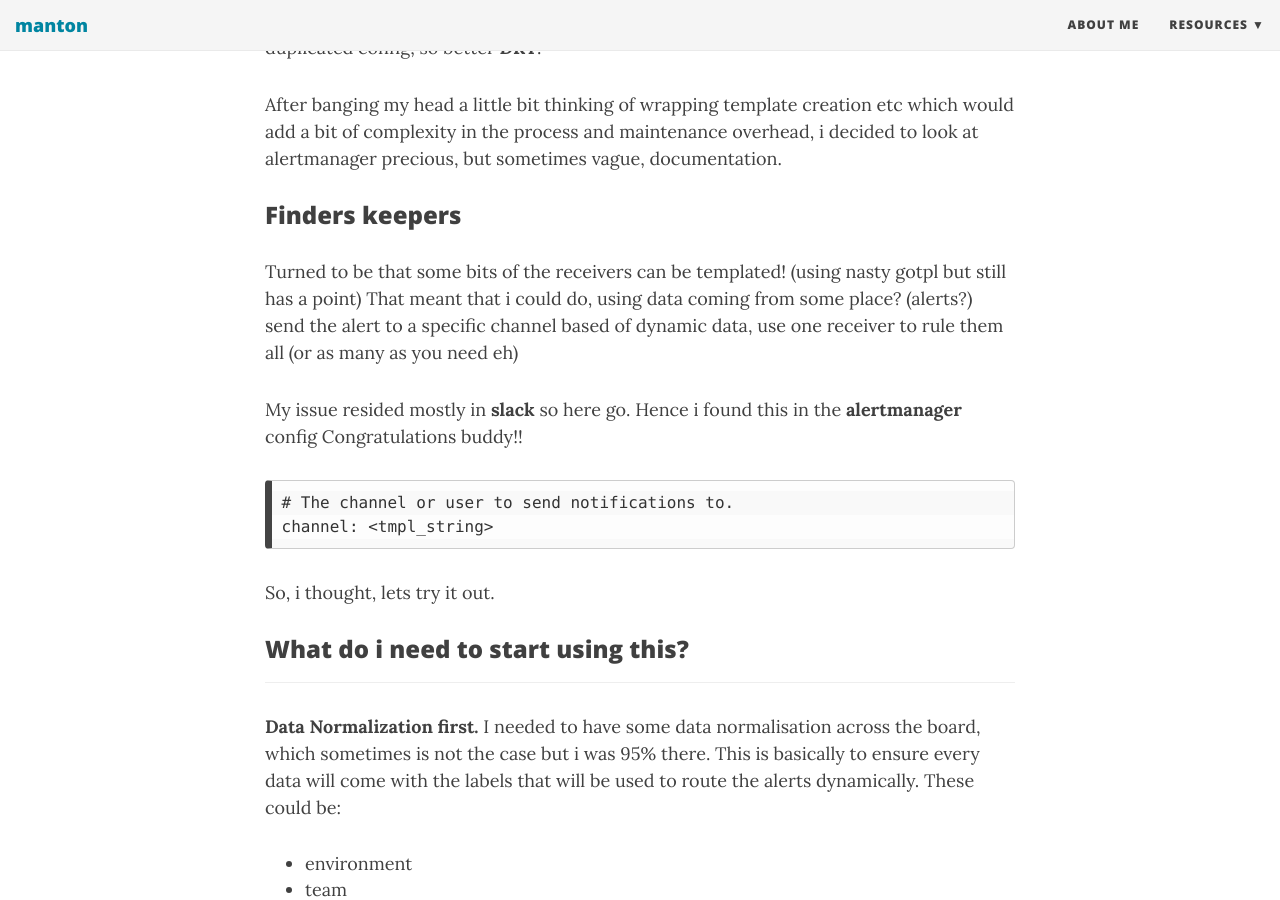
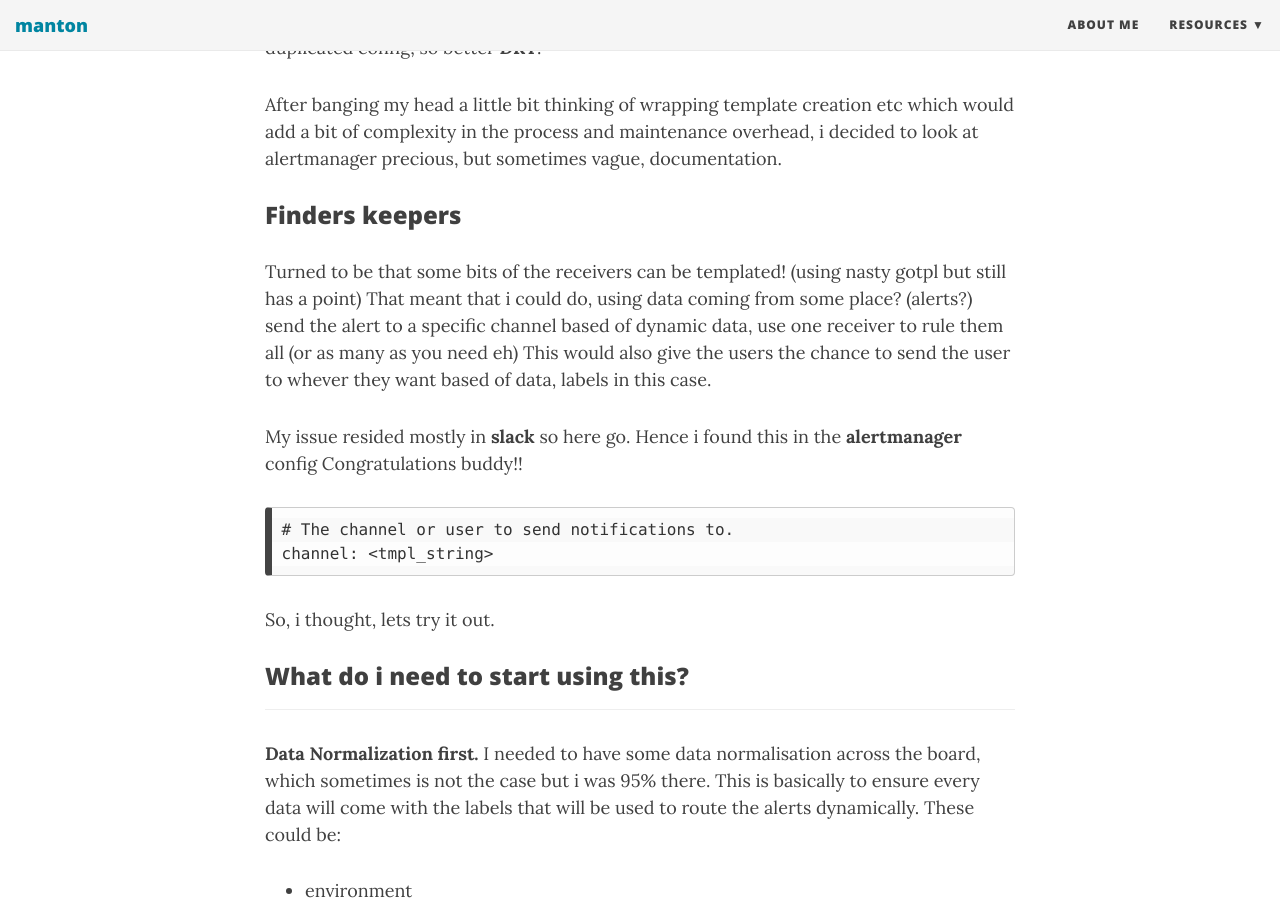
Before and after one commit to marioanton/marioanton.github.io, a Jekyll site: the page built from _posts/2023-10-28-alertmanager-dynamic-alerting.md, in a window 1280 px wide and 900 px high, scrolled down 346 px. Built offline with Jekyll 4.4.1, drawn with Linux system fonts in a browser that asks for light colours; nearby versions of some CDN libraries.

Commit message:
new post

```diff
--- a/_posts/2023-10-28-alertmanager-dynamic-alerting.md
+++ b/_posts/2023-10-28-alertmanager-dynamic-alerting.md
@@ -12,6 +12,7 @@ After banging my head a little bit thinking of wrapping template creation etc wh
 ### Finders keepers
 Turned to be that some bits of the receivers can be templated! (using nasty gotpl but still has a point)
 That meant that i could do, using data coming from some place? (alerts?) send the alert to a specific channel based of dynamic data, use one receiver to rule them all (or as many as you need eh)
+This would also give the users the chance to send the user to whever they want based of data, labels in this case.
 
 My issue resided mostly in **slack** so here go.
 Hence i found this in the **alertmanager** config
```
